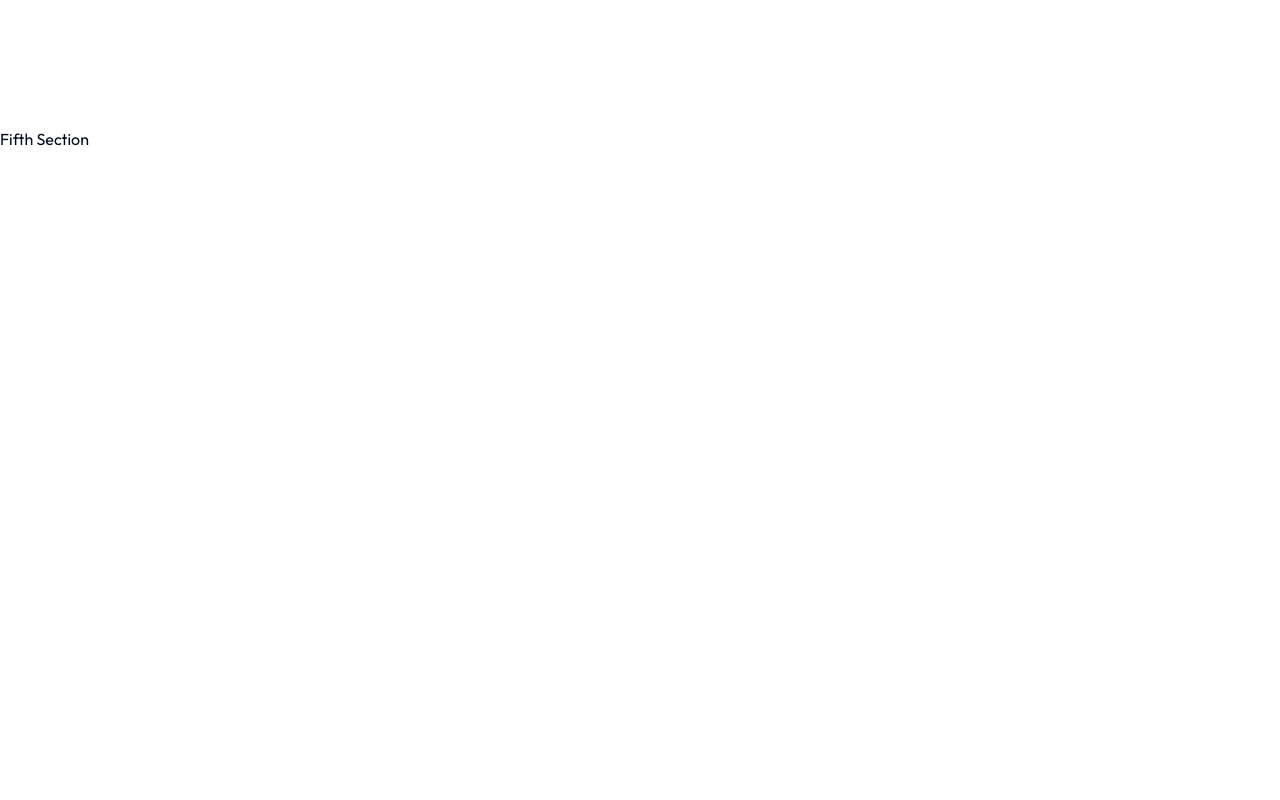
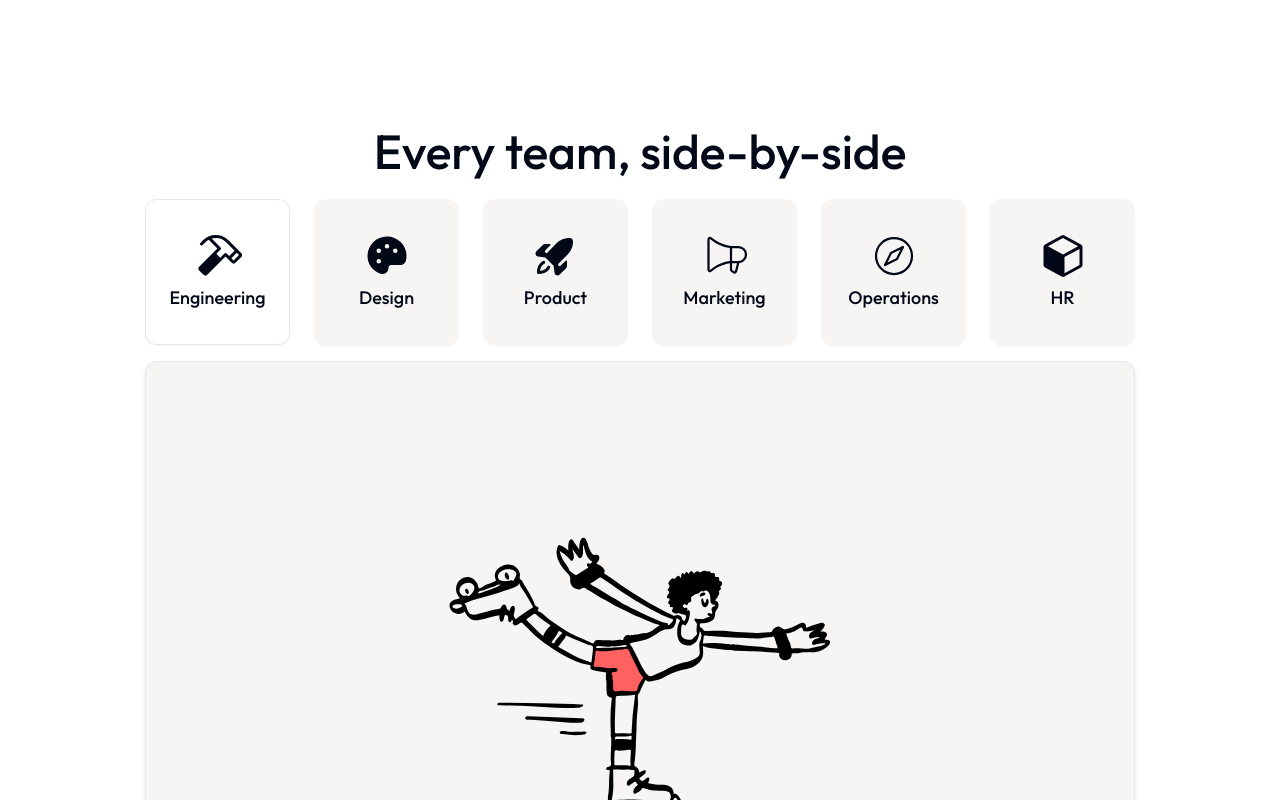
Before and after one commit to mikemarse/notion-clone, a Next.js app: page / in a window 1280 px wide. Shown: the part 4020-4820 px from the top of the page. Before the commit the page ends 4171 px from the top, so only its background shows below. Built offline with nearby package versions, Linux system fonts and the light colour scheme.

Commit message:
Finished side by side section and fixed some bugs

```diff
--- a/app/(landing-page)/fifth-section.tsx
+++ b/app/(landing-page)/fifth-section.tsx
@@ -1,6 +1,70 @@
+'use client';
+import Image from "next/image";
+import { useRef, useState } from "react";
+import { PiCubeFill, PiCompassLight, PiPaletteFill, PiMegaphoneLight, PiRocketLaunchFill, PiHammerFill } from "react-icons/pi"
+
+const tabs = [
+	{
+		icon: <PiHammerFill />,
+		name: "Engineering",
+		image: "/assets/svg/RollerSkatingDoodle.svg",
+	},
+	{
+		icon: <PiPaletteFill />,
+		name: "Design",
+		image: "/assets/svg/RollingDoodle.svg",
+	},
+	{
+		icon: <PiRocketLaunchFill />,
+		name: "Product",
+		image: "/assets/svg/RunningDoodle.svg",
+	},
+	{
+		icon: <PiMegaphoneLight />,
+		name: "Marketing",
+		image: "/assets/svg/SelfieDoodle.svg",
+	},
+	{
+		icon: <PiCompassLight />,
+		name: "Operations",
+		image: "/assets/svg/SitReadingDoodle.svg",
+	},
+	{
+		icon: <PiCubeFill />,
+		name: "HR",
+		image: "/assets/svg/SittingDoodle.svg",
+	},
+]
 
 const FifthSection = () => {
-	return (<div>Fifth Section</div>)
+	const [activeTab, setActiveTab] = useState(tabs[0])
+
+
+	return (<div className="flex justify-center items-center flex-col px-8 md:px-0 mx-auto xl:w-[990px] 2xl:w-[70%]">
+
+		{/* I missed two "See what notion can do for you, Get Notion free, Request a demo. Make sure to do them here" */}
+		{/* Look at transition: border-color, ease-in, and ease-out for border animations */}
+		<div></div>
+		<div className="text-3xl xl:text-5xl font-medium justify-center items-center flex pb-6 pt-20 lg:pt-0 xl:w[990px] 2xl:w-[70%]">
+			Every team, side-by-side
+		</div>
+		<div className="grid grid-cols-5 md:grid-cols-6 md:row-span-1 gap-4 xl:gap-6 xl:px-0 xl:w-[990px] 2xl:w-[70%]">
+			{tabs.map((tab, index) => (
+				<div key={tab.name} className={`${index === 5 && "col-start-3  md:col-start-6"} lg:shadow-sm lg:rounded-xl lg:border flex p-1 lg:p-8 cursor-pointer rounded-md ${activeTab.name === tab.name ? "lg:bg-white bg-[#eae7e7] lg:border border-gray-200 items-center justify-center flex p-1" : "lg:bg-[#f6f5f4] bg-white p-1 items-center justify-center hover:bg-[#eae7e7] border-transparent"}`}
+					onClick={() => setActiveTab(tab)}>
+					<div className="flex flex-col items-center lg:justify-center mx-auto">
+						<div className="hidden lg:flex text-5xl">{tab.icon}</div>
+						<div className="font-medium text-sm xl:text-lg mt-1">{tab.name}</div>
+					</div>
+				</div>
+			))}
+		</div>
+		<div className="py-4 px-8 md:px-0 md:w-3/4 xl:w-[990px] 2xl:w-[70%]">
+			{activeTab && (<div className="flex items-center justify-center flex-col rounded-xl">
+				<Image src={activeTab.image} alt="icon" width={500} height={500} className="xl:w-[990px] xl:h-[638px] lg:w-4/5 border border-gray-200 bg-[#f6f5f4] rounded-xl xl:p-20 xl:p-40 shadow-md" />
+			</div>)}
+		</div>
+	</div>)
 }
 
 export default FifthSection;
--- a/app/(landing-page)/fourth-section.tsx
+++ b/app/(landing-page)/fourth-section.tsx
@@ -100,7 +100,7 @@ const FourthSection = () => {
 				</div>
 
 				<div className={cn("flex items-center justify-center text-xl xl:text-2xl pt-10 xl:py-4 px-8 text-center w-4/5 break-words max-w-[680px]", font.className)}>
-					&quot;IpsumLab adapts to your meeds. It&apos;s as minimal or as powerful as you need it to be.&quot;
+					&quot;IpsumLab adapts to your needs. It&apos;s as minimal or as powerful as you need it to be.&quot;
 				</div>
 				<div className="flex space-x-4 items-center justify-center pl-10">
 					<Image src={"/logos/logoipsum-253.svg"} alt={"logo"} width={200} height={200} className="w-24" />
--- a/app/(landing-page)/hero-section.tsx
+++ b/app/(landing-page)/hero-section.tsx
@@ -136,7 +136,7 @@ const HeroSection = () => {
 							<motion.div
 								key={tab.name}
 								className={`flex p-1 md:p-8 cursor-pointer ${activeTab.name === tab.name
-										? "rounded-md md:rounded-xl bg-[#f6f5f4] md:bg-white border-gray-200 md:border items-center justify-center flex p-1"
+										? "rounded-md md:rounded-xl bg-[#EAE7E7] md:bg-white border-gray-200 md:border items-center justify-center flex p-1"
 										: "md-bg[#f6f5f4] rounded-md xl:rounded-xl p-1 items-center justify-center hover:bg-[#eae7e7]"
 									}`}
 								onClick={() => setActiveTab(tab)}
@@ -176,16 +176,11 @@ const HeroSection = () => {
 								}`}
 							onMouseEnter={() => setActiveTab(tab)}
 						>
-								{/* I changed this one to have h-full to try to fix the learn more not being aligned properly on all the boxes*/}
 							<div className="px-2 h-full">
 								<div className="flex items-center">
 									<div>{tab.icon}</div>
 									<div className="text-2xl font-medium">{tab.name}</div>
 								</div>
-								{/* HAD TO COMMENT THIS OUT.
-								<motion.div className="flex flex-col text-sm" initial={{ y: 0 }} animate={{ y: activeTab === tab ? 10 : 25 }}
-									transition={{ duration: 0.2 }}
-								>*/}
 								<div className="flex flex-col text-sm mt-2"> {/*I added items-start to try to get the learn more to line up*/}
 									<div className="h-[70px]">
 										<motion.div
@@ -209,10 +204,10 @@ const HeroSection = () => {
 					))}
 				</div>
 			)}
-			<div className="hidden md:flex py-1 px-8 md:px-0 md:w-3/4 xl:w-[990px%] 2xl:w-[70%]">
+			<div className="hidden md:flex py-1 px-8 md:px-0 md:w-3/4 xl:w-[990px] 2xl:w-[70%]">
 				{activeTab && (
 					<div className="md:flex items-center justify-center space-x-6 hover:cursor-pointer w-full">
-						<Image src={activeTab.image} alt="Hero" width={500} height={500} className="xl:w-[1022px] xl:h-[638px] lg:w-4/5 p-10 xl:p-20 border rounded-xl shadow-md"/>
+						<Image src={activeTab.image} alt="Hero" width={500} height={500} className="xl:w-[990px] xl:h-[638px] lg:w-4/5 p-10 xl:p-20 border rounded-xl shadow-md"/>
 					</div>
 				)}
 			</div>
```
